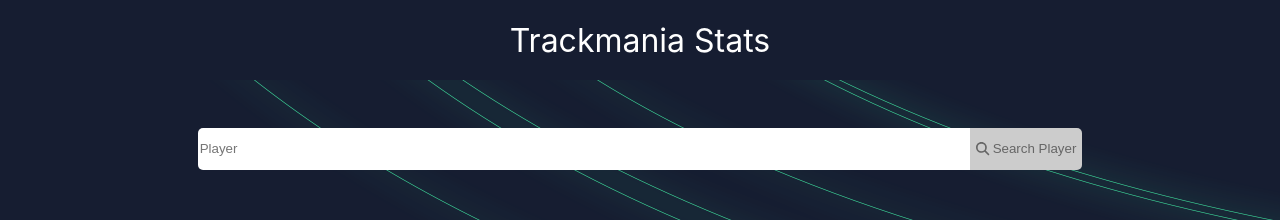
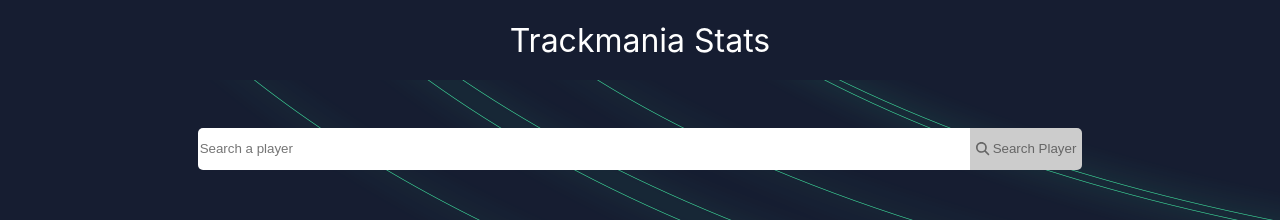
Before and after one commit to Shinestr8/shstrtmsts, a React (Create React App) app: page / in a window 1280 px wide. Shown: the top 220 px of the page. Built offline with nearby package versions, Linux system fonts and the light colour scheme.

Commit message:
coding style

```diff
--- a/src/Component/UpdateButton/UpdateButton.jsx
+++ b/src/Component/UpdateButton/UpdateButton.jsx
@@ -12,8 +12,6 @@
             <FontAwesomeIcon
                 icon = {faRotate}
                 size = "1x"
-            // className='loading'
-            // style={{marginLeft: '1em', cursor: 'pointer'}}
                 spin={spin}
                 onMouseEnter={() => setSpin(true)}
                 onMouseLeave= {() => setSpin(false)}
--- a/src/Trackmania/Trackmania.jsx
+++ b/src/Trackmania/Trackmania.jsx
@@ -154,8 +154,18 @@
     return(
         <div>
             <form className="input-group">
-                <input className="text-input" type="text" placeholder="Player" value={textInput} onChange={updateTextInput}/>
-                <button className="submit-button" type="submit" onClick={fetchPlayerInfo} disabled={textInput.length < 4 ? true : false}>
+                <input
+                    className="text-input"
+                    type="text"
+                    placeholder="Search a player"
+                    value={textInput}
+                    onChange={updateTextInput}
+                />
+                <button
+                    className="submit-button"
+                    type="submit" onClick={fetchPlayerInfo}
+                    disabled={textInput.length < 4 ? true : false}
+                >
                     <FontAwesomeIcon icon={faMagnifyingGlass}/> Search Player
                 </button>
                 {data && !data.message && !loading &&(
```
Lines whose indentation alone changed are shown as unchanged.
